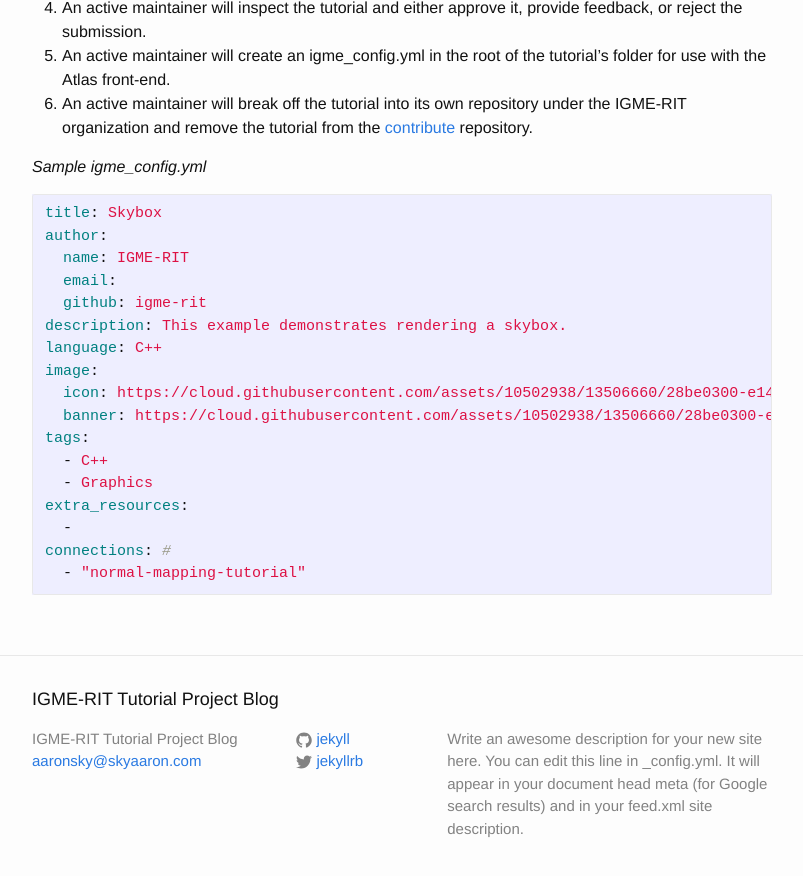
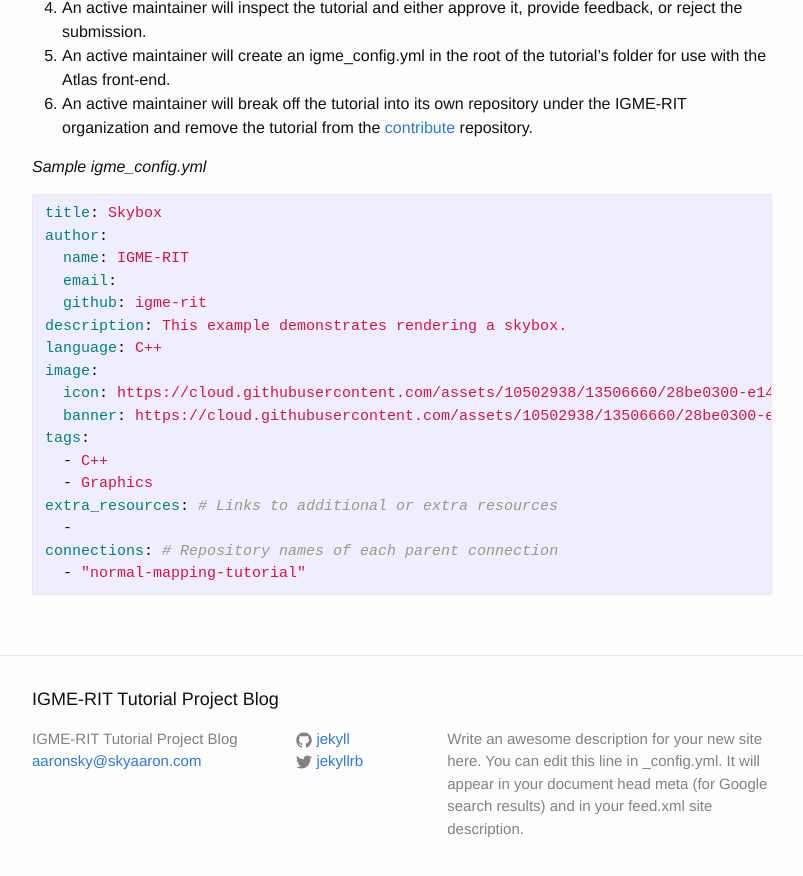
Before and after one commit to IGME-RIT/documentation, a Jekyll site: the page built from design.md, in a window 1280 px wide and 900 px high, scrolled down 2515 px. Shown: the top 876 px of the window, without its empty margins (238-1041 px from the left). Built offline with Jekyll 4.4.1, drawn with Linux system fonts in a browser that asks for light colours.

Commit message:
Update design.md

````diff
--- a/design.md
+++ b/design.md
@@ -84,8 +84,8 @@ image:
 tags:
   - C++
   - Graphics
-extra_resources:
+extra_resources: # Links to additional or extra resources
   -
-connections: #
+connections: # Repository names of each parent connection
   - "normal-mapping-tutorial"
 ```
````
